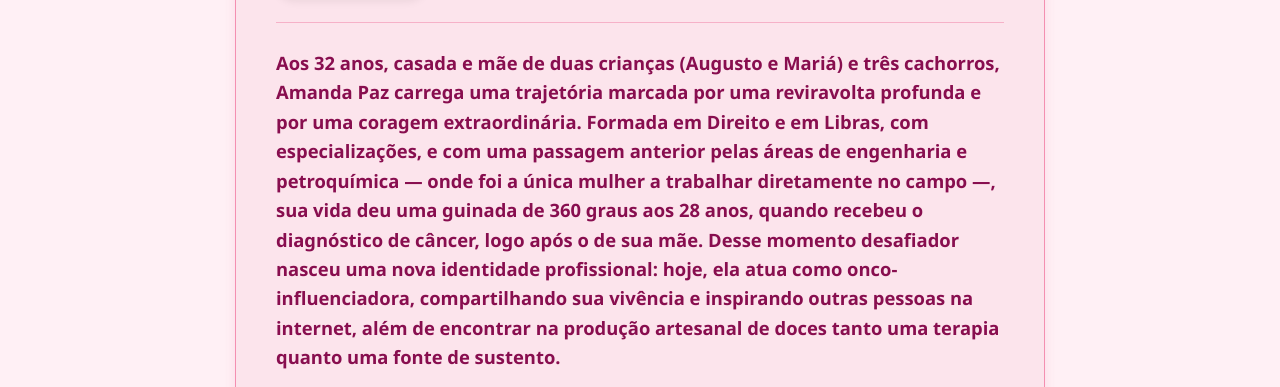
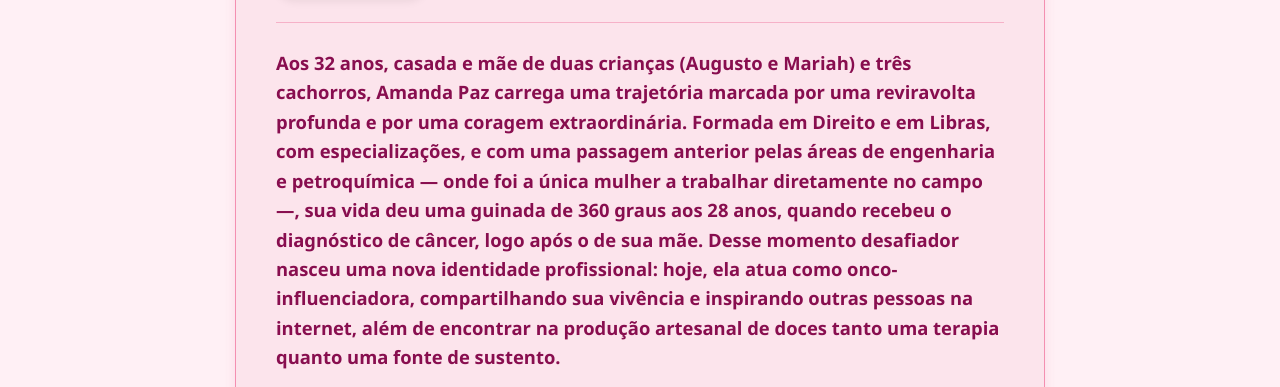
Before and after one commit to rodrigueshiago/mulheres-e-historias-que-inspiram, a plain HTML site: page pages/Entrevistas/mulheres familia/amanda.html in a window 1280 px wide. Shown: the part 400-787 px from the top of the page. Drawn offline with Linux system fonts and the light colour scheme; a web font is replaced by a local one.

Commit message:
Atualização, nome da filha da Amanda

```diff
--- a/pages/Entrevistas/mulheres familia/amanda.html
+++ b/pages/Entrevistas/mulheres familia/amanda.html
@@ -62,7 +62,7 @@
             <div class="interview-body">
 
                 <p class="highlight-paragraph">
-                    Aos 32 anos, casada e mãe de duas crianças (Augusto e Mariá) e três cachorros, Amanda Paz carrega
+                    Aos 32 anos, casada e mãe de duas crianças (Augusto e Mariah) e três cachorros, Amanda Paz carrega
                     uma trajetória marcada por uma reviravolta profunda e por uma coragem extraordinária. Formada em
                     Direito e em Libras, com especializações, e com uma passagem anterior pelas áreas de engenharia e
                     petroquímica — onde foi a única mulher a trabalhar diretamente no campo —, sua vida deu uma guinada
```
